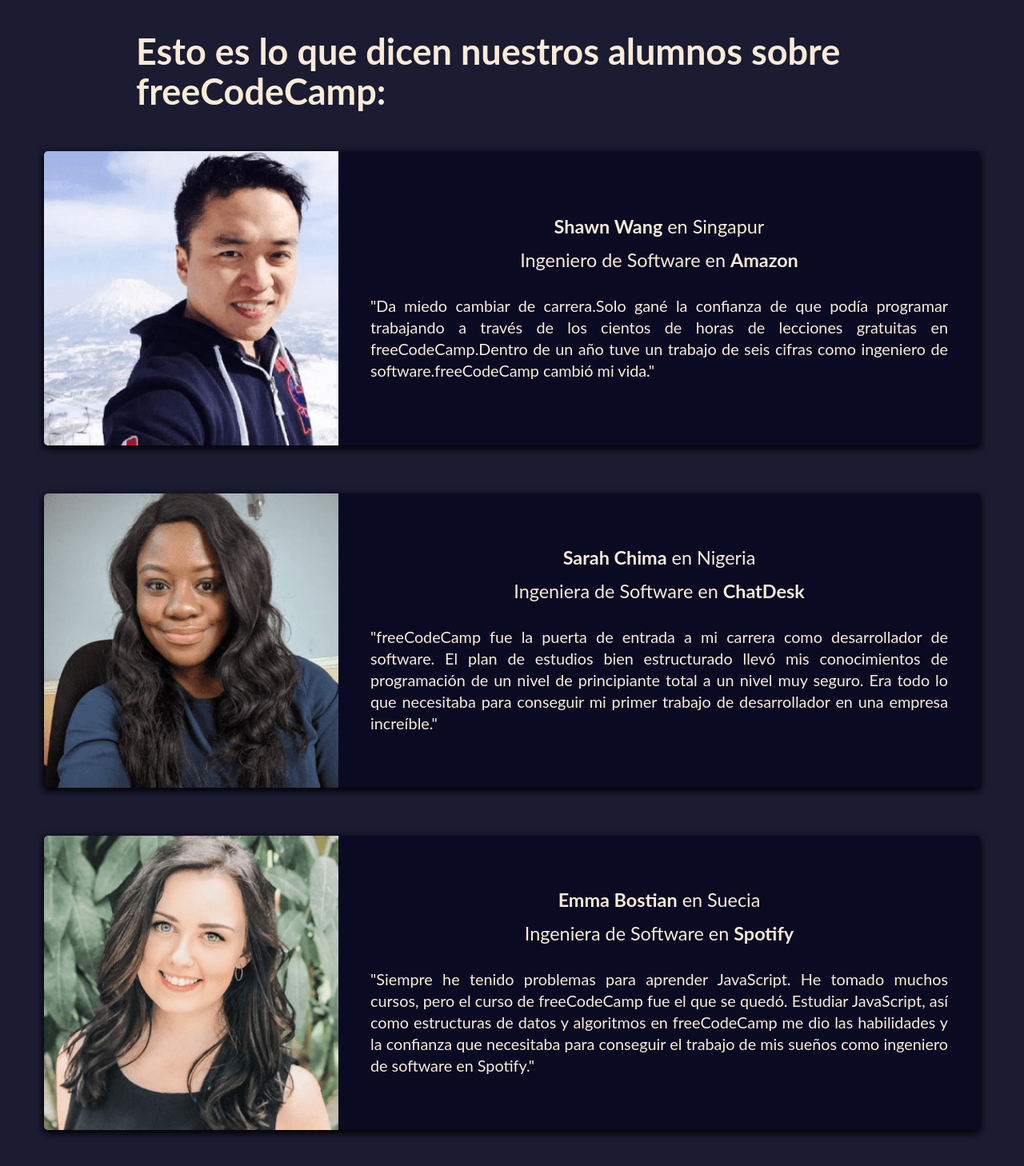
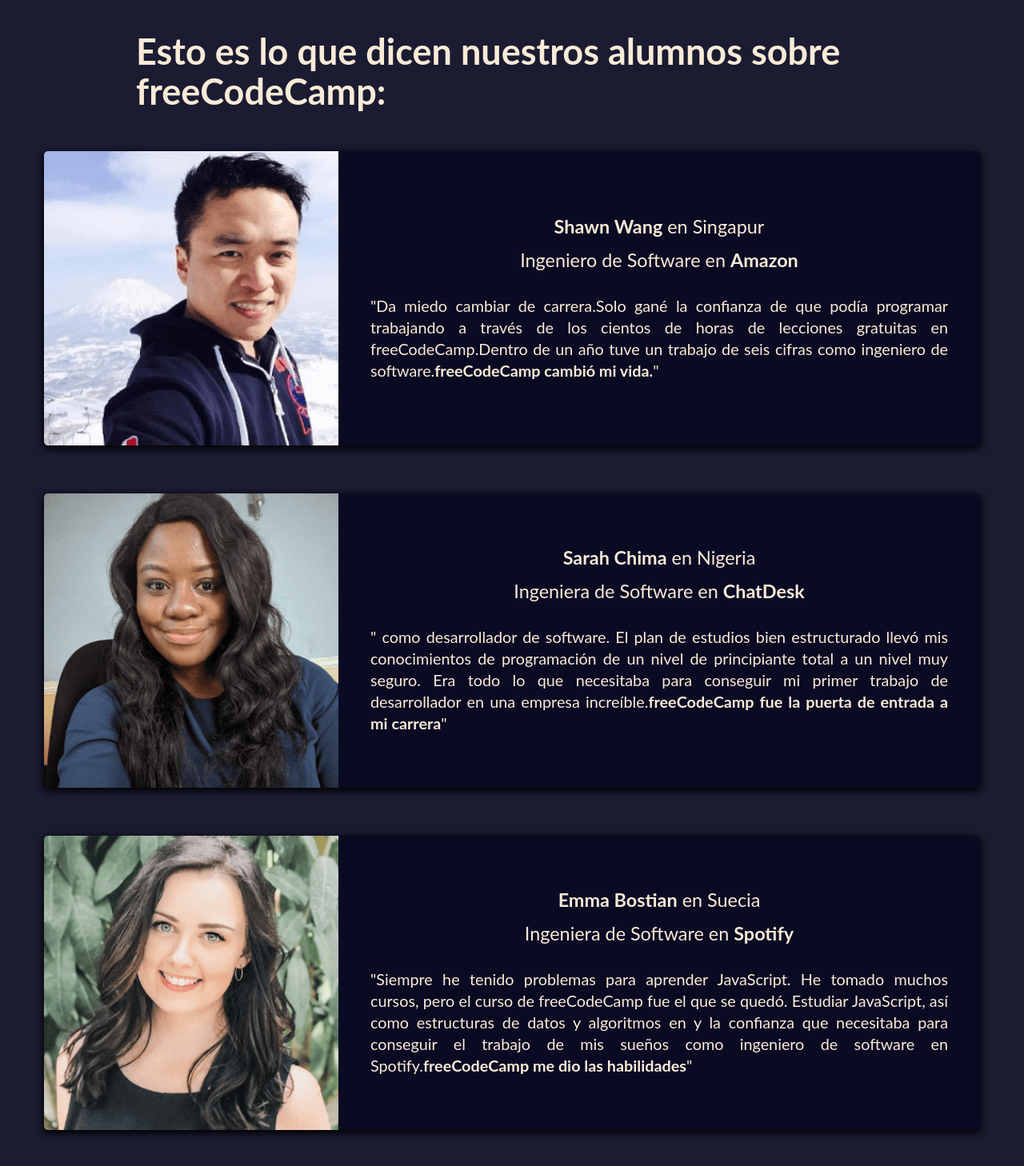
Before and after one commit to fabroche/testimonios-freecodecamp, a React (Vite) app: page / in a window 1280 px wide. Shown: the top 1458 px of the page at 80% size. Built offline with nearby package versions, Linux system fonts and the light colour scheme.

Commit message:
Resaltando en Negrita los Testimonios

```diff
--- a/src/components/Testimonios.jsx
+++ b/src/components/Testimonios.jsx
@@ -10,7 +10,7 @@
       <div className="contenedor-texto-testimonio">
         <p className="nombre-pais-testimonio"><strong>{props.name}</strong> en {props.country}</p>
         <p className="cargo-empresa-testimonio">{props.charge} en <strong>{props.workplace}</strong></p>
-        <p className="texto-testimonio">"{props.testimonio}"</p>
+        <p className="texto-testimonio">"{props.testimonio.replaceAll(props.keywords,"")}<strong>{props.keywords}</strong>"</p>
       </div>
     </div>
 
--- a/src/data/testimonios-db.jsx
+++ b/src/data/testimonios-db.jsx
@@ -8,6 +8,7 @@
         country: "Singapur",
         workplace: "Amazon",
         charge: "Ingeniero de Software",
+        keywords:"freeCodeCamp cambió mi vida.",
         testimonio: "Da miedo cambiar de carrera.Solo gané la confianza de que podía programar trabajando a través de los cientos de horas de lecciones gratuitas en freeCodeCamp.Dentro de un año tuve un trabajo de seis cifras como ingeniero de software.freeCodeCamp cambió mi vida.",
     },
 
@@ -17,6 +18,7 @@
         country: "Nigeria",
         workplace: "ChatDesk",
         charge: "Ingeniera de Software",
+        keywords:"freeCodeCamp fue la puerta de entrada a mi carrera",
         testimonio: "freeCodeCamp fue la puerta de entrada a mi carrera como desarrollador de software. El plan de estudios bien estructurado llevó mis conocimientos de programación de un nivel de principiante total a un nivel muy seguro. Era todo lo que necesitaba para conseguir mi primer trabajo de desarrollador en una empresa increíble.",
     },
 
@@ -26,6 +28,7 @@
         country: "Suecia",
         workplace: "Spotify",
         charge: "Ingeniera de Software",
+        keywords:"freeCodeCamp me dio las habilidades",
         testimonio: "Siempre he tenido problemas para aprender JavaScript. He tomado muchos cursos, pero el curso de freeCodeCamp fue el que se quedó. Estudiar JavaScript, así como estructuras de datos y algoritmos en freeCodeCamp me dio las habilidades y la confianza que necesitaba para conseguir el trabajo de mis sueños como ingeniero de software en Spotify.",
     },
 
```
